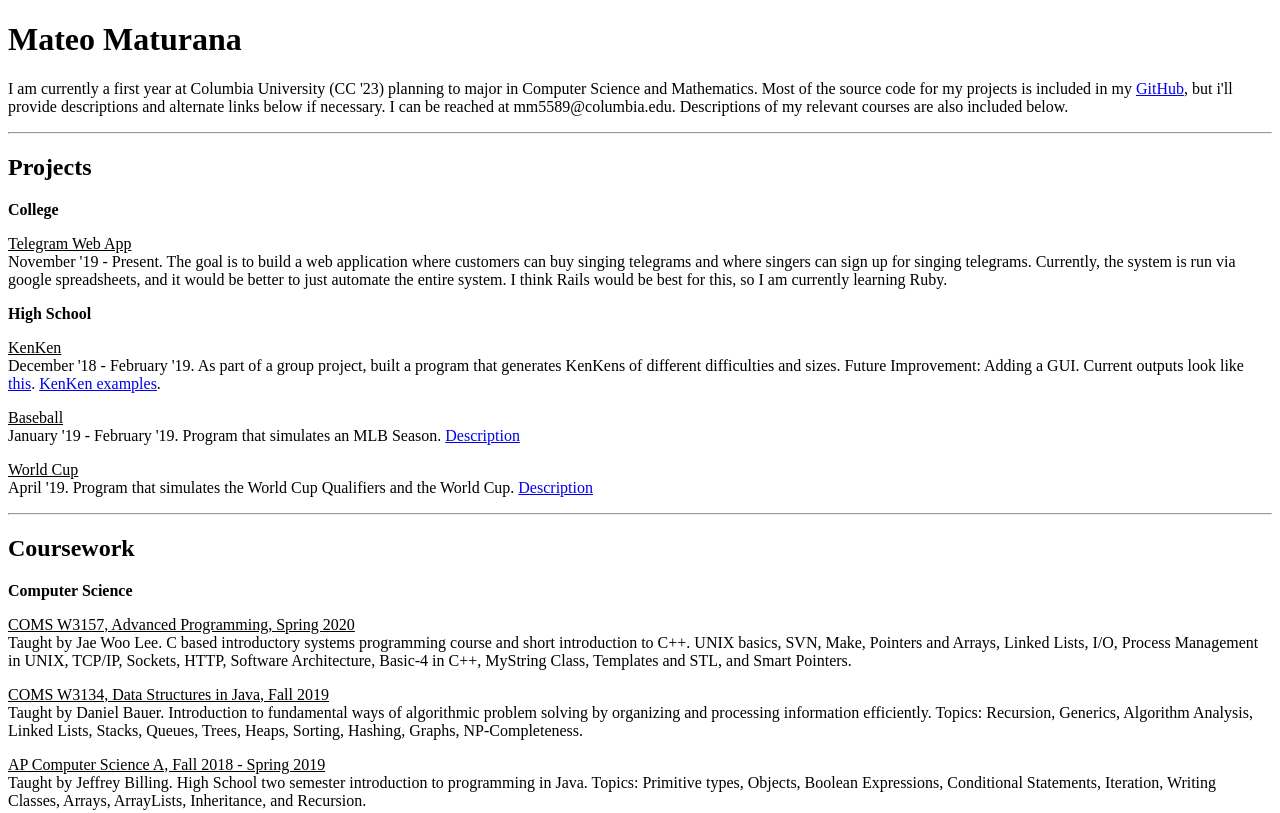
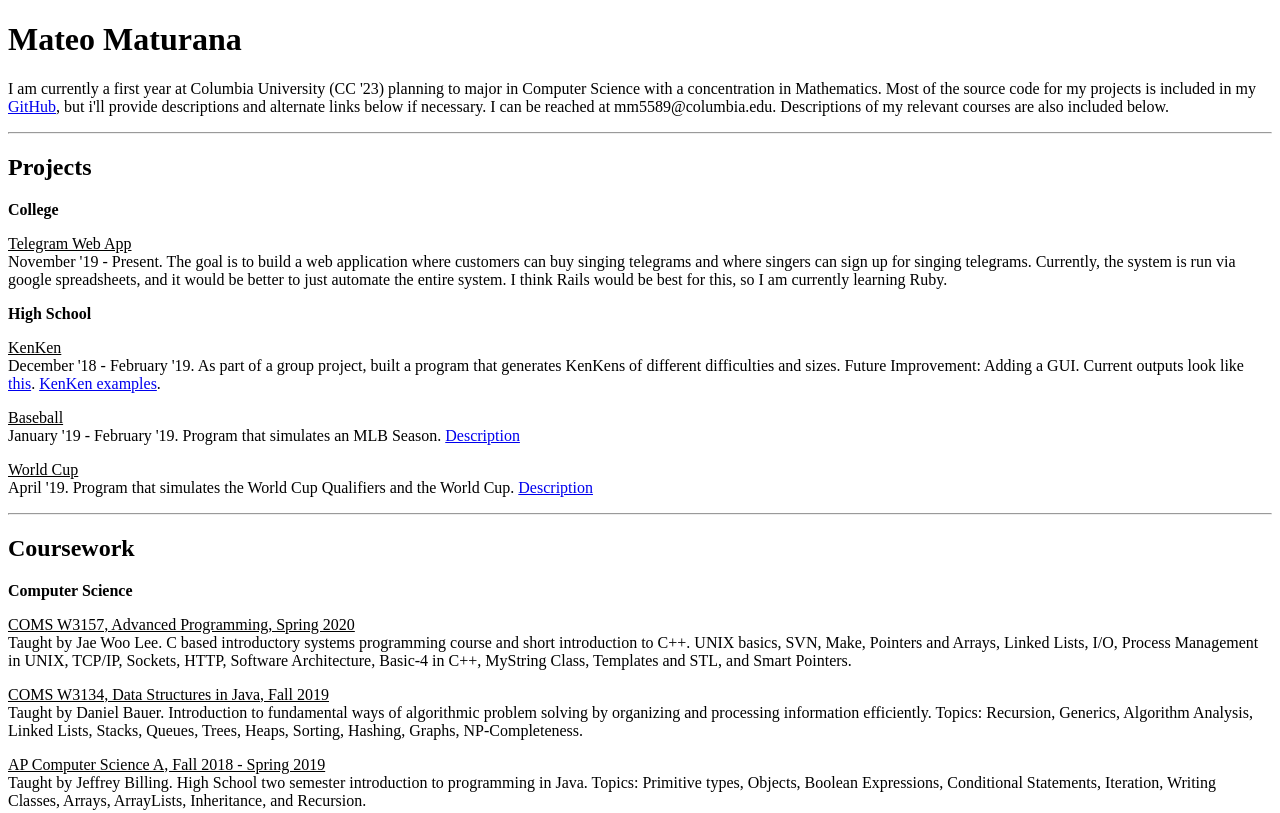
Before and after one commit to maturanamateo/maturanamateo.github.io, a plain HTML site: page index.html in a window 1280 px wide. Shown: the top 813 px of the page. Drawn offline with Linux system fonts and the light colour scheme.

Commit message:
Update index.html

```diff
--- a/index.html
+++ b/index.html
@@ -4,7 +4,7 @@
 
 <h1>Mateo Maturana</h1>
 
-<p>I am currently a first year at Columbia University (CC '23) planning to major in Computer Science and Mathematics. Most of the source code for my projects is included in my <a href = "https://github.com/maturanamateo">GitHub</a>, but i'll provide descriptions and alternate links below if necessary. I can be reached at mm5589@columbia.edu. Descriptions of my relevant courses are also included below.</p>
+<p>I am currently a first year at Columbia University (CC '23) planning to major in Computer Science with a concentration in Mathematics. Most of the source code for my projects is included in my <a href = "https://github.com/maturanamateo">GitHub</a>, but i'll provide descriptions and alternate links below if necessary. I can be reached at mm5589@columbia.edu. Descriptions of my relevant courses are also included below.</p>
 
 </body>
 <hr>
```
